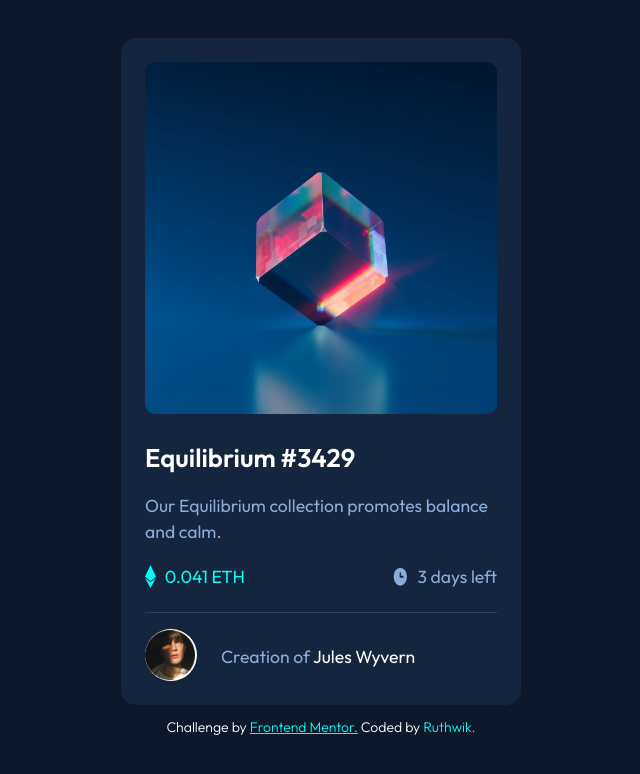
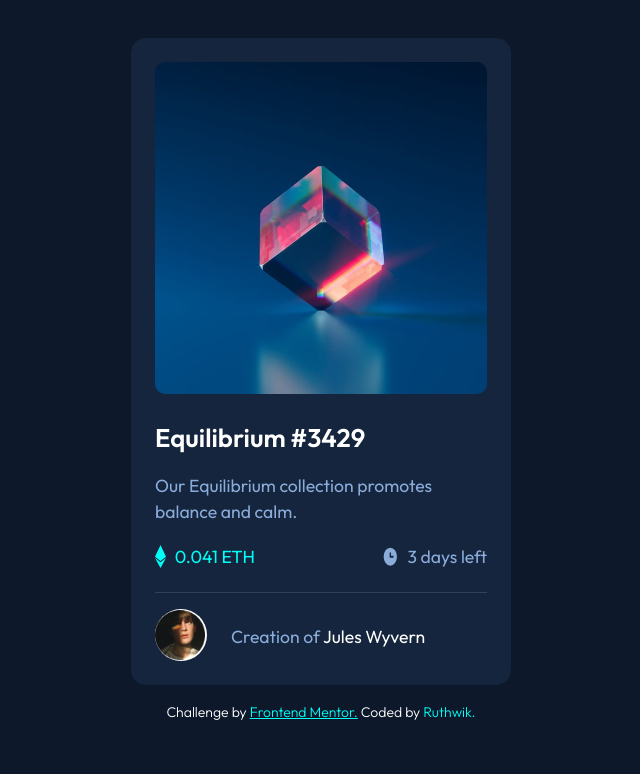
Before and after one commit to web-devie/NFT-Preview-Card-Component, a plain HTML site: page index.html in a window 1280 px wide. Shown: the whole page, without its empty margins (319-959 px from the left). Drawn offline with Linux system fonts and the light colour scheme.

Commit message:
Update styles.css

```diff
--- a/styles.css
+++ b/styles.css
@@ -13,7 +13,7 @@ body
 .container
 {
     width:90%;
-    max-width: 400px;
+    max-width: 380px;
     background-color:  hsl(216, 50%, 16%);
     margin: 3em auto;
     padding: 1.5em;
@@ -118,7 +118,7 @@ body
     font-size: 14px;
     font-weight: 300;
     color:hsl(0,0%,100%);
-    transform: translateY(-25px);
+    transform: translateY(-20px);
 }
 .attribution a{
     color: hsl(178, 100%, 50%);
```
